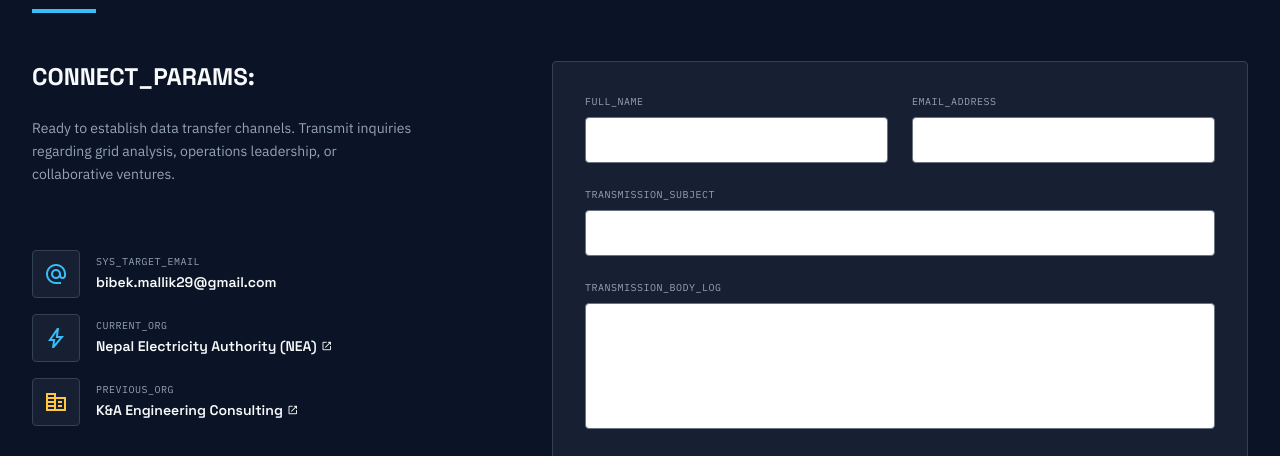
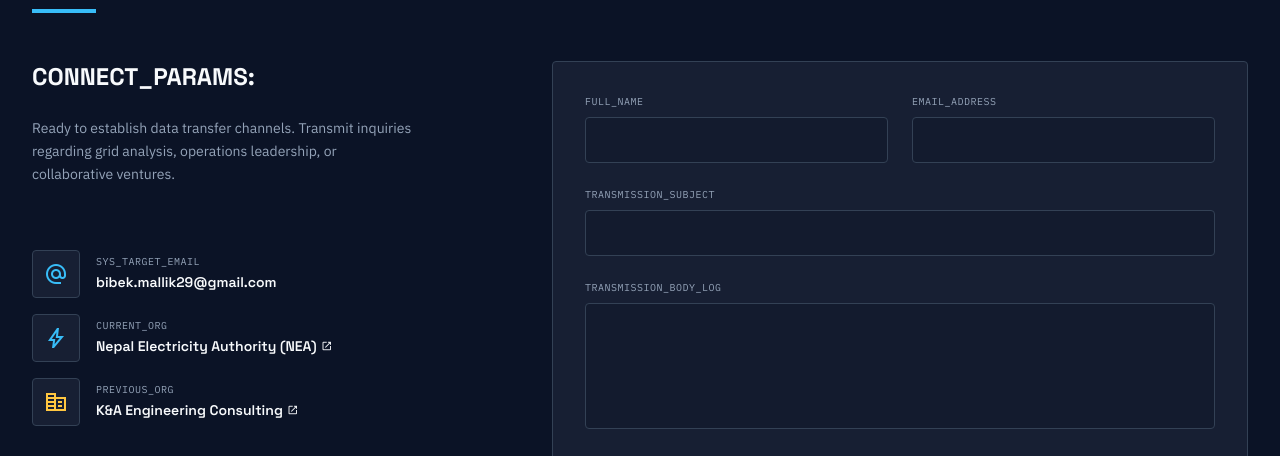
Before and after one commit to annihilator29/bibekmallik.com.np, a plain HTML site: page index.html in a window 1280 px wide. Shown: the part 4653-5109 px from the top of the page. Drawn offline with nearby package versions, Linux system fonts and the light colour scheme.

Commit message:
viewport-fix

```diff
--- a/assets/css/styles.css
+++ b/assets/css/styles.css
@@ -222,13 +222,21 @@
     --shadow-color: 22, 163, 74;
 }
 
-/* Base Body Styles */
+/* Base HTML + Body Styles — fix mobile viewport width gap */
+html {
+    overflow-x: hidden;
+    width: 100%;
+}
+
 body {
     background-color: var(--surface-dim);
     color: var(--on-surface);
     font-family: 'IBM Plex Sans', sans-serif;
     transition: background-color 0.3s ease, color 0.3s ease;
     overflow-x: hidden;
+    width: 100%;
+    min-height: 100vh;
+    position: relative;
 }
 
 /* Custom Typography bindings */
@@ -387,19 +395,38 @@ h1, h2, h3, h4, h5, h6 {
     border: 1px solid var(--border-utility);
 }
 
-/* Form Styles */
+/* Form Styles — !important overrides Tailwind forms plugin white-background reset */
 .form-input {
-    background-color: var(--surface-container-low);
-    border: 1px solid var(--border-utility);
-    color: var(--text-primary);
+    background-color: var(--surface-container-low) !important;
+    border: 1px solid var(--border-utility) !important;
+    color: var(--text-primary) !important;
     transition: all 0.25s ease;
     font-family: 'IBM Plex Sans', sans-serif;
+    caret-color: var(--primary-container);
+}
+
+.form-input::placeholder {
+    color: var(--text-muted);
+    opacity: 0.55;
+}
+
+/* Prevent browser autofill from forcing white bg / black text in dark mode */
+.form-input:-webkit-autofill,
+.form-input:-webkit-autofill:hover,
+.form-input:-webkit-autofill:focus,
+.form-input:-webkit-autofill:active {
+    -webkit-box-shadow: 0 0 0 30px var(--surface-container-low) inset !important;
+    -webkit-text-fill-color: var(--text-primary) !important;
+    caret-color: var(--primary-container) !important;
+    transition: background-color 5000s ease-in-out 0s;
 }
 
 .form-input:focus {
-    border-color: var(--primary-container);
+    border-color: var(--primary-container) !important;
     box-shadow: 0 0 10px 0 rgba(var(--shadow-color), 0.2);
-    background-color: var(--surface-container-high);
+    background-color: var(--surface-container-high) !important;
+    color: var(--text-primary) !important;
+    outline: none;
 }
 
 /* Theme Button Toggles */
```
